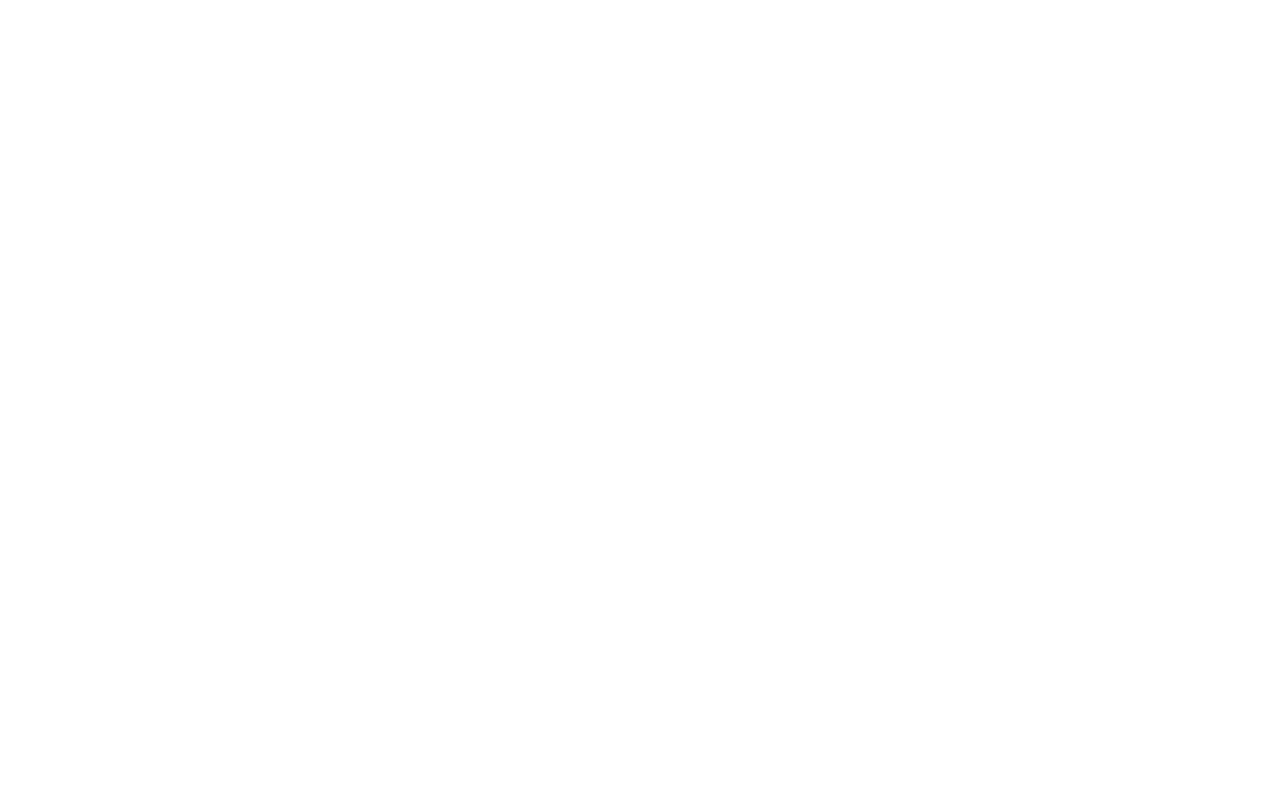
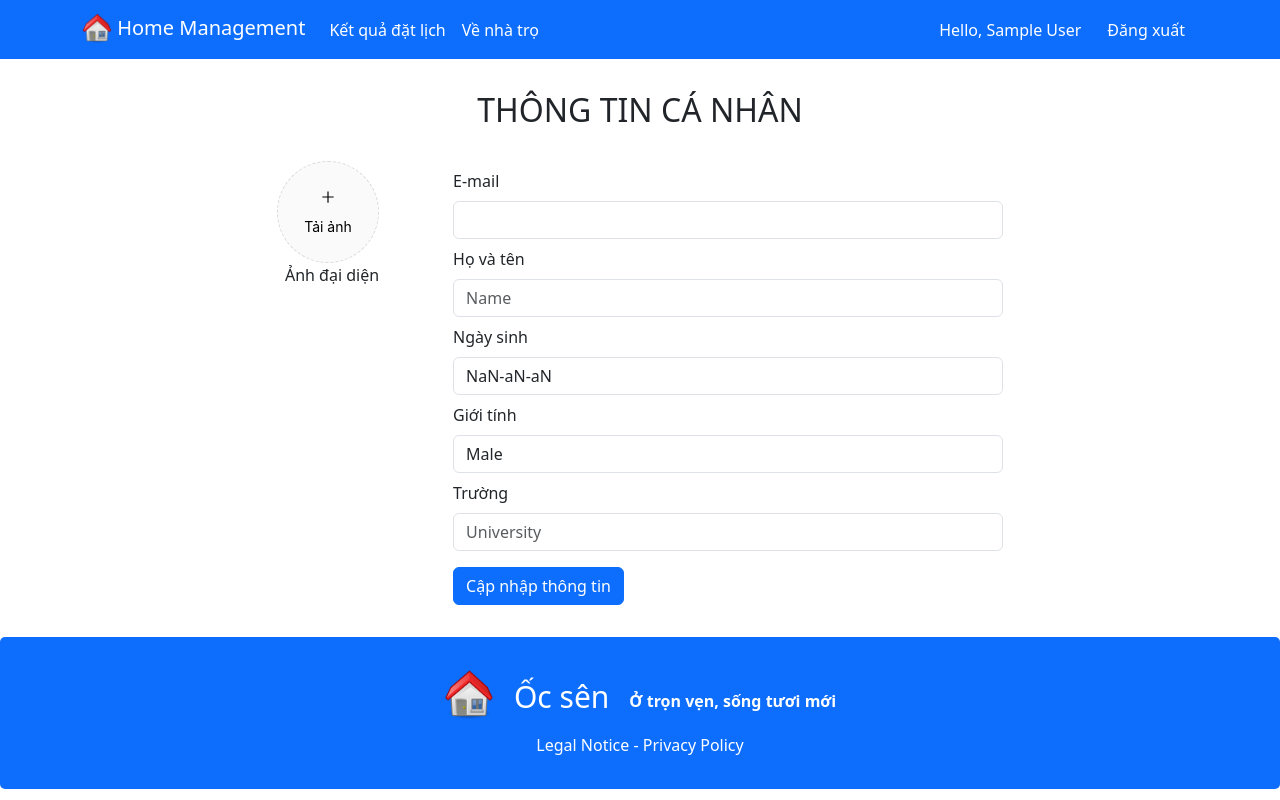
Before and after one commit to Dungntt2003/Frontend_HomeManagement, a React (Create React App) app: page /profile in a window 1280 px wide. Before the commit this address had no page. Built offline with nearby package versions, Linux system fonts and the light colour scheme; no server answers; sample sign-in values are in the browser's storage.

Commit message:
Complete update profile

```diff
--- a/src/api/testApi.js
+++ /dev/null
@@ -1,10 +0,0 @@
-import axiosClient from "./axiosClient";
-
-const testApi = {
-  getImages: () => {
-    const url = "/upload";
-    return axiosClient.get(url);
-  },
-};
-
-export default testApi;
--- /dev/null
+++ b/src/api/userApi.js
@@ -0,0 +1,14 @@
+import axiosClient from "./axiosClient";
+
+const userApi = {
+  getUserById: (id) => {
+    const url = `/users/${id}`;
+    return axiosClient.get(url);
+  },
+  updateUserById: (id, params) => {
+    const url = `/users/${id}`;
+    return axiosClient.put(url, params);
+  },
+};
+
+export default userApi;
--- a/src/components/header/index.jsx
+++ b/src/components/header/index.jsx
@@ -48,7 +48,7 @@
           {user ? (
             <Nav>
               <Button variant="primary" className="mr-2">
-                <Link to="/homepage" className="homepage-link">
+                <Link to="/profile" className="homepage-link">
                   Hello, {user.name}
                 </Link>
               </Button>
--- /dev/null
+++ b/src/view/pages/profile/profile.jsx
@@ -0,0 +1,221 @@
+import "./profile.scss";
+import React from "react";
+import { useEffect, useState } from "react";
+import userApi from "../../../api/userApi";
+import "bootstrap/dist/css/bootstrap.css";
+import formatDate from "../../../components/formatDate";
+import { ToastContainer, toast } from "react-toastify";
+import "react-toastify/dist/ReactToastify.css";
+import { PlusOutlined } from "@ant-design/icons";
+import { Image, Upload } from "antd";
+
+const getBase64 = (file) =>
+  new Promise((resolve, reject) => {
+    const reader = new FileReader();
+    reader.readAsDataURL(file);
+    reader.onload = () => resolve(reader.result);
+    reader.onerror = (error) => reject(error);
+  });
+
+function Profile() {
+  const [user, setUser] = useState({});
+  const [previewOpen, setPreviewOpen] = useState(false);
+  const [previewImage, setPreviewImage] = useState("");
+  const [fileList, setFileList] = useState([]);
+  const userInfo = JSON.parse(localStorage.getItem("user"));
+  const user_id = userInfo.id;
+
+  useEffect(() => {
+    const getUser = async () => {
+      try {
+        const response = await userApi.getUserById(user_id);
+        setUser(response.data[0]);
+      } catch (err) {
+        console.log(err);
+      }
+    };
+    getUser();
+  }, [user_id]);
+
+  const handlePreview = async (file) => {
+    if (!file.url && !file.preview) {
+      file.preview = await getBase64(file.originFileObj);
+    }
+    setPreviewImage(file.url || file.preview);
+    setPreviewOpen(true);
+  };
+  const handleChangeImage = ({ fileList: newFileList }) =>
+    setFileList(newFileList);
+  const uploadButton = (
+    <button
+      style={{
+        border: 0,
+        background: "none",
+      }}
+      type="button"
+    >
+      <PlusOutlined />
+      <div
+        style={{
+          marginTop: 8,
+        }}
+      >
+        Tải ảnh
+      </div>
+    </button>
+  );
+  const handleChange = (event) => {
+    const { name, value } = event.target;
+    setUser((prevState) => ({
+      ...prevState,
+      [name]: value,
+    }));
+  };
+
+  const handleSubmit = (event) => {
+    event.preventDefault();
+    // console.log(user);
+    const params = {
+      Name: user.name,
+      Dob: user.dob,
+      Gender: user.gender,
+      University: user.university,
+    };
+    const updateAccount = async () => {
+      try {
+        const response = await userApi.updateUserById(user_id, params);
+        console.log(response);
+        toast.success("Cập nhập thông tin thành công", {
+          position: "top-center",
+          autoClose: 3000,
+          hideProgressBar: false,
+          closeOnClick: true,
+          pauseOnHover: true,
+          draggable: true,
+          progress: undefined,
+          theme: "colored",
+          // transition: Bounce,
+        });
+      } catch (err) {
+        console.log(err);
+      }
+    };
+    updateAccount();
+  };
+  return (
+    <div className="profile-container">
+      <div className="profile-wrap">
+        <h2 className="profile-header">THÔNG TIN CÁ NHÂN</h2>
+        <div className="profile-body">
+          <div className="profile-ava">
+            {/* <img src={AvatarDefault} alt="avatar" className="profile-img" /> */}
+            <>
+              <Upload
+                action="https://660d2bd96ddfa2943b33731c.mockapi.io/api/upload"
+                listType="picture-circle"
+                fileList={fileList}
+                onPreview={handlePreview}
+                onChange={handleChangeImage}
+                className="upload-ava"
+              >
+                {fileList.length > 0 ? null : uploadButton}
+              </Upload>
+              {previewImage && (
+                <Image
+                  wrapperStyle={{
+                    display: "none",
+                  }}
+                  preview={{
+                    visible: previewOpen,
+                    onVisibleChange: (visible) => setPreviewOpen(visible),
+                    afterOpenChange: (visible) =>
+                      !visible && setPreviewImage(""),
+                  }}
+                  src={previewImage}
+                />
+              )}
+            </>
+            <p className="profile-avatar">Ảnh đại diện</p>
+          </div>
+          <div className="profile-information">
+            <form className="profile-info" onSubmit={handleSubmit}>
+              <div class="form-row">
+                <div class="form-group">
+                  <label for="inputEmail4">E-mail</label>
+                  <input
+                    type="email"
+                    class="form-control"
+                    id="inputEmail4"
+                    name="email"
+                    value={user.email}
+                    readOnly
+                    required
+                  />
+                </div>
+                <div class="form-group">
+                  <label for="inputName">Họ và tên</label>
+                  <input
+                    type="text"
+                    class="form-control"
+                    name="name"
+                    id="inputName"
+                    placeholder="Name"
+                    value={user.name}
+                    onChange={handleChange}
+                    required
+                  />
+                </div>
+              </div>
+              <div class="form-group">
+                <label for="inputDob">Ngày sinh</label>
+                <input
+                  type="text"
+                  class="form-control"
+                  id="inputDob"
+                  name="dob"
+                  value={formatDate(user.dob)}
+                  onChange={handleChange}
+                  placeholder="dob"
+                  required
+                />
+              </div>
+
+              <div class="form-group">
+                <label for="inputGender">Giới tính</label>
+                <select
+                  id="inputGender"
+                  class="form-control"
+                  value={user.gender}
+                  name="gender"
+                  onChange={handleChange}
+                  placeholder="Gender"
+                  required
+                >
+                  <option>Male</option>
+                  <option>Female</option>
+                </select>
+              </div>
+              <div class="form-group">
+                <label for="inputUniversity">Trường</label>
+                <input
+                  type="text"
+                  class="form-control"
+                  id="inputUniversity"
+                  placeholder="University"
+                  defaultValue={user.university}
+                  required
+                />
+              </div>
+              <button type="submit" class="btn btn-primary">
+                Cập nhập thông tin
+              </button>
+            </form>
+            <ToastContainer />
+          </div>
+        </div>
+      </div>
+    </div>
+  );
+}
+
+export default Profile;
--- /dev/null
+++ b/src/view/pages/profile/profile.scss
@@ -0,0 +1,33 @@
+.profile-container {
+  display: flex;
+  justify-content: center;
+  min-width: 800px;
+  padding: 32px 0;
+}
+
+.profile-wrap {
+  min-width: 800px;
+}
+
+.profile-header {
+  text-align: center;
+  font-weight: 400;
+}
+.profile-body {
+  display: flex;
+  justify-content: space-around;
+  margin-top: 32px;
+}
+.profile-info {
+  min-width: 550px;
+}
+.profile-info label {
+  margin: 8px 0;
+}
+
+.profile-info button {
+  margin-top: 16px;
+}
+.profile-avatar {
+  margin-left: 8px;
+}
--- a/src/view/pages/set-date/bookScheduleResult/bookResult.jsx
+++ b/src/view/pages/set-date/bookScheduleResult/bookResult.jsx
@@ -25,8 +25,14 @@
 
   return (
     <div className="book-list-container">
-      <h2 className="book-list-header">KẾT QUẢ ĐẶT LỊCH</h2>
-      <div className="book-list-item">{listBookItems}</div>
+      {bookSchedules.length > 0 ? (
+        <>
+          <h2 className="book-list-header">KẾT QUẢ ĐẶT LỊCH</h2>
+          <div className="book-list-item">{listBookItems}</div>
+        </>
+      ) : (
+        <h1 className="book-list-not-found">Bạn chưa đăng ký xem phòng</h1>
+      )}
     </div>
   );
 }
--- a/src/view/pages/set-date/bookScheduleResult/bookResult.scss
+++ b/src/view/pages/set-date/bookScheduleResult/bookResult.scss
@@ -6,3 +6,10 @@
   font-size: 30px;
   font-weight: 400;
 }
+
+.book-list-not-found {
+  text-align: center;
+  font-weight: 400;
+  font-size: 30px;
+  color: rgb(187, 80, 80);
+}
--- a/src/view/pages/test-images/images/index.jsx
+++ /dev/null
@@ -1,15 +0,0 @@
-function ImageList({ images }) {
-  return (
-    <div>
-      {images.map((image, index) => (
-        <img
-          key={index}
-          src={`http://localhost:8000/images/${image}`}
-          alt={`Image ${index}`}
-        />
-      ))}
-    </div>
-  );
-}
-
-export default ImageList;
--- a/src/view/pages/test-images/index.jsx
+++ /dev/null
@@ -1,30 +0,0 @@
-import React, { useEffect, useState } from "react";
-// import ImageList from "./images";
-import testApi from "../../../api/testApi";
-import ImageList from "./images";
-
-function TestImages() {
-  const [images, setImages] = useState([]);
-
-  useEffect(() => {
-    const getImagesTest = async () => {
-      try {
-        const response = await testApi.getImages();
-        console.log(response.data[0].image);
-        setImages(response.data[0].image);
-      } catch (err) {
-        console.log(err);
-      }
-    };
-    getImagesTest();
-  }, []);
-
-  return (
-    <div>
-      <h1>Image List</h1>
-      <ImageList images={images} />
-    </div>
-  );
-}
-
-export default TestImages;
--- a/src/view/routes/index.js
+++ b/src/view/routes/index.js
@@ -9,7 +9,7 @@
 import SignIn from "../pages/signin/signin";
 import HeaderOnly from "../../components/layout/header-only";
 import BookScheduleResult from "../pages/set-date/bookScheduleResult/bookResult";
-import TestImages from "../pages/test-images";
+import Profile from "../pages/profile/profile";
 function AllRoutes() {
   const user = localStorage.getItem("user");
   return (
@@ -42,7 +42,7 @@
         element={<HeaderOnly component={BookScheduleResult} />}
       />
       <Route path="/announce" element={<MainLayout component={Announce} />} />
-      <Route path="/testImages" element={<TestImages />} />
+      <Route path="/profile" element={<MainLayout component={Profile} />} />
     </Routes>
   );
 }
```
Also changed, not shown: src/assets/images/avatar.jpg (added).
